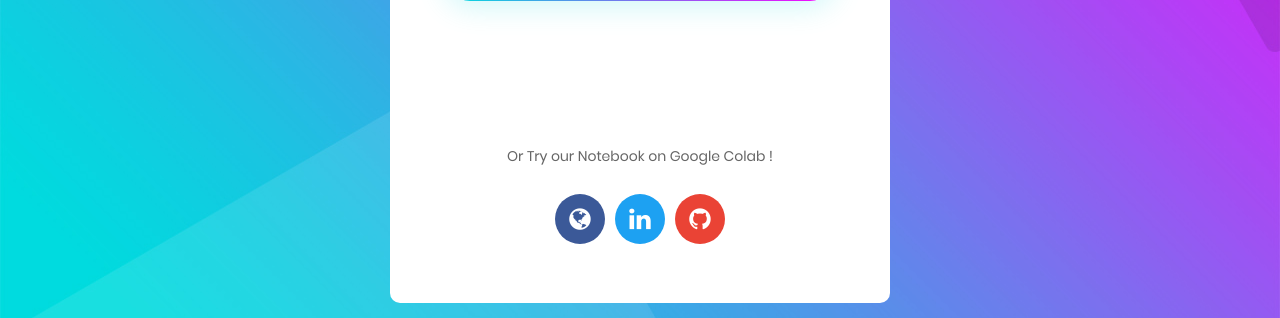
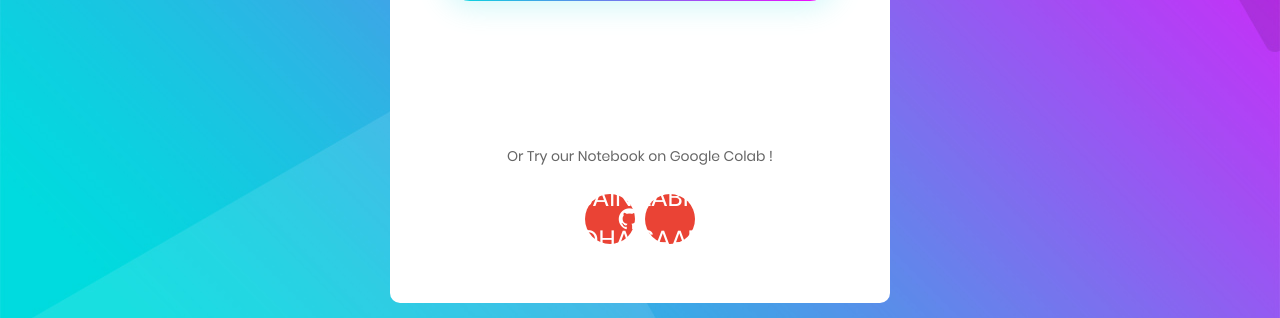
Before and after one commit to isbainemohamed/youtube-downloader, a Flask app: page / in a window 1280 px wide. Shown: the part 671-989 px from the top of the page. Run offline with Flask 2, Linux system fonts and the light colour scheme; some libraries are stand-ins or nearby versions.

Commit message:
Update index.html

```diff
--- a/templates/index.html
+++ b/templates/index.html
@@ -120,18 +120,19 @@
 					</div>
 
 					<div class="flex-c-m">
-						<a href="https://www.facebook.com/mohamed.isbaine" class="login100-social-item bg1">
-							<i class="fa fa-globe"></i>
+						<a href="https://github.com/isbainemohamed" class="login100-social-item bg3">
+							<i class="fa fa-github"></i>
+							ISBAINE MOHAMED
 						</a>
 
-						<a href="https://www.linkedin.com/in/mohamed-isbaine/" class="login100-social-item bg2">
-							<i class="fa fa-linkedin"></i>
+						<a href="https://github.com/labrijisaad" class="login100-social-item bg3">
+							<i class="fa fa-github"></i>
+							LABRIJI SAAD
 						</a>
 
-						<a href="https://github.com/isbainemohamed" class="login100-social-item bg3">
-							<i class="fa fa-github"></i>
-						</a>
 					</div>
+
+
 
 
 
```
